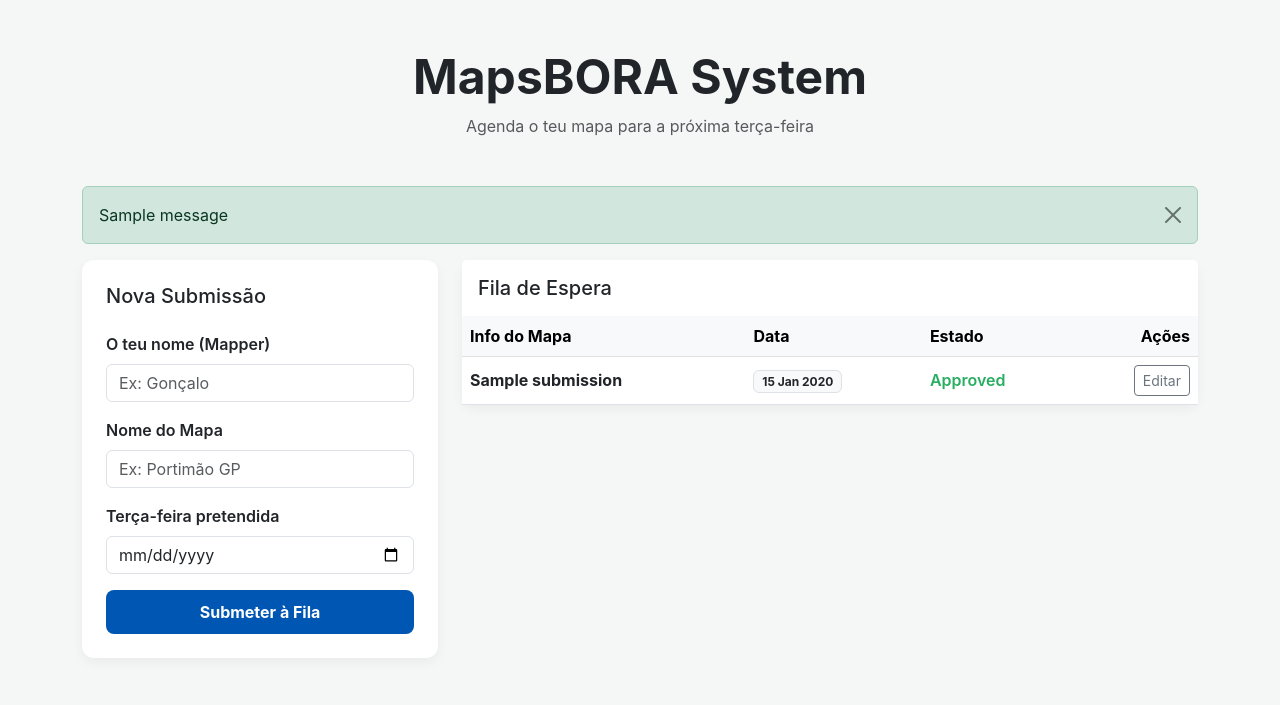
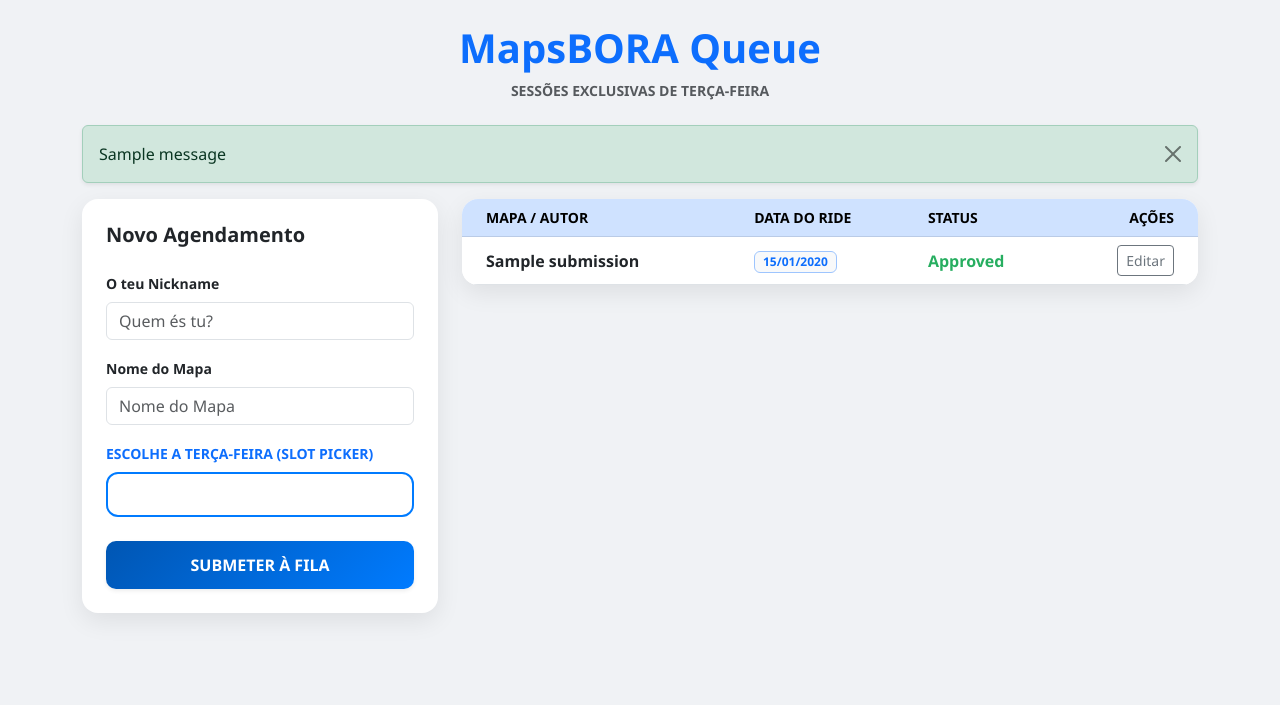
Before and after one commit to lfcaldeira/django-repo, a Django app: page / in a window 1280 px wide. Shown: the top 705 px of the page. Run offline with Django 5.2, Linux system fonts and the light colour scheme; tables that the repository leaves empty hold one stand-in row (values such as "Sample post"); one stand-in notice (Sample message) is shown; lists and menus that the app fills with data are empty.

Commit message:
only tuesdays.

```diff
--- a/apps/MapsBORA/templates/MapsBORA/index.html
+++ b/apps/MapsBORA/templates/MapsBORA/index.html
@@ -3,28 +3,36 @@
 <head>
     <meta charset="UTF-8">
     <meta name="viewport" content="width=device-width, initial-scale=1.0">
-    <title>MapsBORA - Fila de Mapas</title>
+    <title>MapsBORA - Agendamento</title>
     <link href="https://cdn.jsdelivr.net/npm/bootstrap@5.3.0/dist/css/bootstrap.min.css" rel="stylesheet">
     <style>
-        body { background-color: #f4f7f6; font-family: 'Inter', system-ui, -apple-system, sans-serif; }
-        .card { border: none; border-radius: 12px; box-shadow: 0 4px 12px rgba(0,0,0,0.05); }
-        .btn-primary { background-color: #0056b3; border: none; padding: 10px 20px; border-radius: 8px; }
-        .status-pending { color: #f39c12; font-weight: 600; }
-        .status-approved { color: #27ae60; font-weight: 600; }
-        .table-container { background: white; border-radius: 12px; padding: 20px; }
+        body { background-color: #f0f2f5; font-family: 'Segoe UI', system-ui, sans-serif; }
+        .card { border: none; border-radius: 16px; box-shadow: 0 8px 24px rgba(0,0,0,0.08); }
+        .btn-submit { background: linear-gradient(135deg, #0056b3, #007bff); border: none; color: white; padding: 12px; font-weight: bold; border-radius: 10px; }
+        .slot-picker {
+            background: #ffffff;
+            border: 2px solid #007bff;
+            border-radius: 12px;
+            font-size: 1.2rem;
+            text-align: center;
+            font-weight: bold;
+            color: #0056b3;
+        }
+        .status-pending { color: #f39c12; font-weight: bold; }
+        .status-approved { color: #27ae60; font-weight: bold; }
     </style>
 </head>
 <body>
 
-<div class="container py-5">
-    <div class="text-center mb-5">
-        <h1 class="display-5 fw-bold text-dark">MapsBORA System</h1>
-        <p class="text-muted">Agenda o teu mapa para a próxima terça-feira</p>
+<div class="container py-4">
+    <div class="text-center mb-4">
+        <h1 class="display-6 fw-bold text-primary">MapsBORA Queue</h1>
+        <p class="text-muted small text-uppercase fw-bold">Sessões Exclusivas de Terça-Feira</p>
     </div>
 
     {% if messages %}
         {% for message in messages %}
-            <div class="alert alert-{% if message.tags == 'error' %}danger{% else %}success{% endif %} alert-dismissible fade show" role="alert">
+            <div class="alert alert-{% if message.tags == 'error' %}danger{% else %}success{% endif %} alert-dismissible fade show shadow-sm" role="alert">
                 {{ message }}
                 <button type="button" class="btn-close" data-bs-dismiss="alert" aria-label="Close"></button>
             </div>
@@ -34,69 +42,75 @@
     <div class="row g-4">
         <div class="col-lg-4">
             <div class="card p-4">
-                <h2 class="h5 mb-4">Nova Submissão</h2>
+                <h3 class="h5 mb-4 fw-bold">Novo Agendamento</h3>
                 <form method="POST">
                     {% csrf_token %}
                     <div class="mb-3">
-                        <label class="form-label fw-semibold">O teu nome (Mapper)</label>
-                        <input type="text" name="mapper_name" class="form-control" placeholder="Ex: Gonçalo" required>
+                        <label class="form-label small fw-bold">O teu Nickname</label>
+                        <input type="text" name="mapper_name" class="form-control" placeholder="Quem és tu?" required>
                     </div>
+
                     <div class="mb-3">
-                        <label class="form-label fw-semibold">Nome do Mapa</label>
-                        <input type="text" name="map_name" class="form-control" placeholder="Ex: Portimão GP" required>
+                        <label class="form-label small fw-bold">Nome do Mapa</label>
+                        <input type="text" name="map_name" class="form-control" placeholder="Nome do Mapa" required>
                     </div>
-                    <div class="mb-3">
-                        <label class="form-label fw-semibold">Terça-feira pretendida</label>
-                        <input type="date" name="request_date" class="form-control" required>
+
+                    <div class="mb-4">
+                        <label class="form-label small fw-bold text-primary text-uppercase">Escolhe a Terça-feira (Slot Picker)</label>
+                        <select name="request_date" class="form-select slot-picker" required>
+                            {% for data in proximas_tercas %}
+                                <option value="{{ data|date:'Y-m-d' }}">
+                                    {{ data|date:"l, d M" }}
+                                </option>
+                            {% endfor %}
+                        </select>
                     </div>
-                    <button type="submit" class="btn btn-primary w-100 fw-bold">Submeter à Fila</button>
+
+                    <button type="submit" class="btn btn-submit w-100 shadow-sm">SUBMETER À FILA</button>
                 </form>
             </div>
         </div>
 
         <div class="col-lg-8">
-            <div class="card p-0">
-                <div class="card-header bg-white py-3 border-0">
-                    <h2 class="h5 mb-0">Fila de Espera</h2>
-                </div>
+            <div class="card p-0 overflow-hidden">
                 <div class="table-responsive">
                     <table class="table table-hover align-middle mb-0">
-                        <thead class="table-light">
+                        <thead class="table-primary text-uppercase small">
                             <tr>
-                                <th>Info do Mapa</th>
-                                <th>Data</th>
-                                <th>Estado</th>
-                                <th class="text-end">Ações</th>
+                                <th class="ps-4">Mapa / Autor</th>
+                                <th>Data do Ride</th>
+                                <th>Status</th>
+                                <th class="text-end pe-4">Ações</th>
                             </tr>
                         </thead>
                         <tbody>
                             {% for sub in submissions %}
                             <tr>
+                                <td class="ps-4">
+                                    <div class="fw-bold text-dark">{{ sub.map_name }}</div>
+                                </td>
                                 <td>
-                                    <div class="fw-bold">{{ sub.map_name }}</div>
+                                    <span class="badge bg-light text-primary border border-primary-subtle">
+                                        {{ sub.request_date|date:"d/m/Y" }}
+                                    </span>
                                 </td>
-                                <td><span class="badge bg-light text-dark border">{{ sub.request_date|date:"d M Y" }}</span></td>
                                 <td>
                                     <span class="status-{{ sub.status }}">
                                         {{ sub.get_status_display }}
                                     </span>
                                 </td>
-                                <td class="text-end">
-                                    <div class="btn-group btn-group-sm">
-                                        <a href="{% url 'edit_submission' sub.id %}" class="btn btn-outline-secondary">Editar</a>
-
+                                <td class="text-end pe-4">
+                                    <div class="btn-group">
+                                        <a href="{% url 'edit_submission' sub.id %}" class="btn btn-sm btn-outline-secondary">Editar</a>
                                         {% if user.is_staff %}
-                                            <a href="{% url 'approve_submission' sub.id %}" class="btn btn-outline-success">Aprovar</a>
-                                            <a href="{% url 'recover_token' sub.id %}" class="btn btn-outline-warning">Token</a>
-                                            <a href="{% url 'delete_submission' sub.id %}" class="btn btn-outline-danger" onclick="return confirm('Apagar permanentemente?')">Eliminar</a>
+                                            <a href="{% url 'approve_submission' sub.id %}" class="btn btn-sm btn-success">Aprovar</a>
+                                            <a href="{% url 'delete_submission' sub.id %}" class="btn btn-sm btn-danger" onclick="return confirm('Apagar?')">X</a>
                                         {% endif %}
                                     </div>
                                 </td>
                             </tr>
                             {% empty %}
-                            <tr>
-                                <td colspan="4" class="text-center py-4 text-muted">Ainda não há mapas agendados.</td>
-                            </tr>
+                            <tr><td colspan="4" class="text-center py-5 text-muted">The Queue is empty! Be the first</td></tr>
                             {% endfor %}
                         </tbody>
                     </table>
--- a/apps/MapsBORA/views.py
+++ b/apps/MapsBORA/views.py
@@ -4,6 +4,7 @@ from .models import Submission
 import random, string
 from django.contrib import messages
 from django.contrib.admin.views.decorators import staff_member_required
+from datetime import datetime, timedelta
 
 
 def get_token(length=10):
@@ -16,14 +17,26 @@ def submission_list(request):
 
 def index(request):
 
+    next_tuesdays = []
+    today = datetime.now().date()
+
+    days_until_tuesday = (1 - today.weekday()) % 7
+    first_tuesday = today + timedelta(days=days_until_tuesday)
+
+    for i in range(10):
+        next_tuesdays.append(first_tuesday+timedelta(weeks=i))
+
     if request.method == 'POST':
         map_name = request.POST.get('map_name')
         mapper_name = request.POST.get('mapper_name')
         request_date = request.POST.get('request_date')
         status = 'Pending'
 
-        if Submission.objects.filter(request_date=request_date).exists() or Submission.objects.filter(map_name__icontains=map_name).exists():
-            messages.error(request, "Date or Map name already on list, please pick fill out another form")
+        if Submission.objects.filter(request_date=request_date).exists():
+            messages.error(request, "This Tuesday is already occupied")
+            return redirect("index")
+        if Submission.objects.filter(map_name__icontains=map_name).exists():
+            messages.error(request, "This map is in the list to be ridden")
             return redirect("index")
 
         new_submission = Submission.objects.create(
@@ -38,7 +51,8 @@ def index(request):
     submissions = Submission.objects.all().order_by('request_date')
 
     return render(request, 'MapsBORA/index.html', {
-        'submissions': submissions
+        'submissions': submissions,
+        'next_tuesdays': next_tuesdays
     })
 
 def edit_submission(request, id):
```
